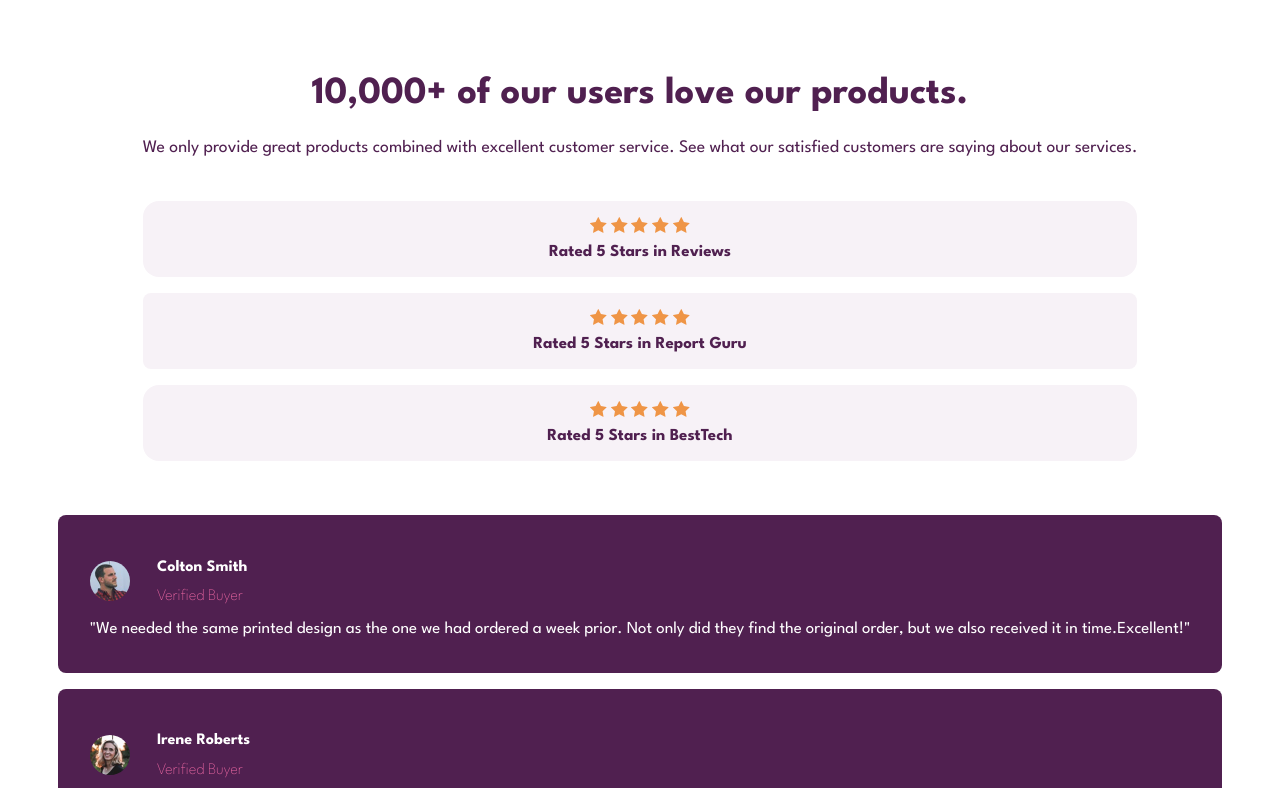
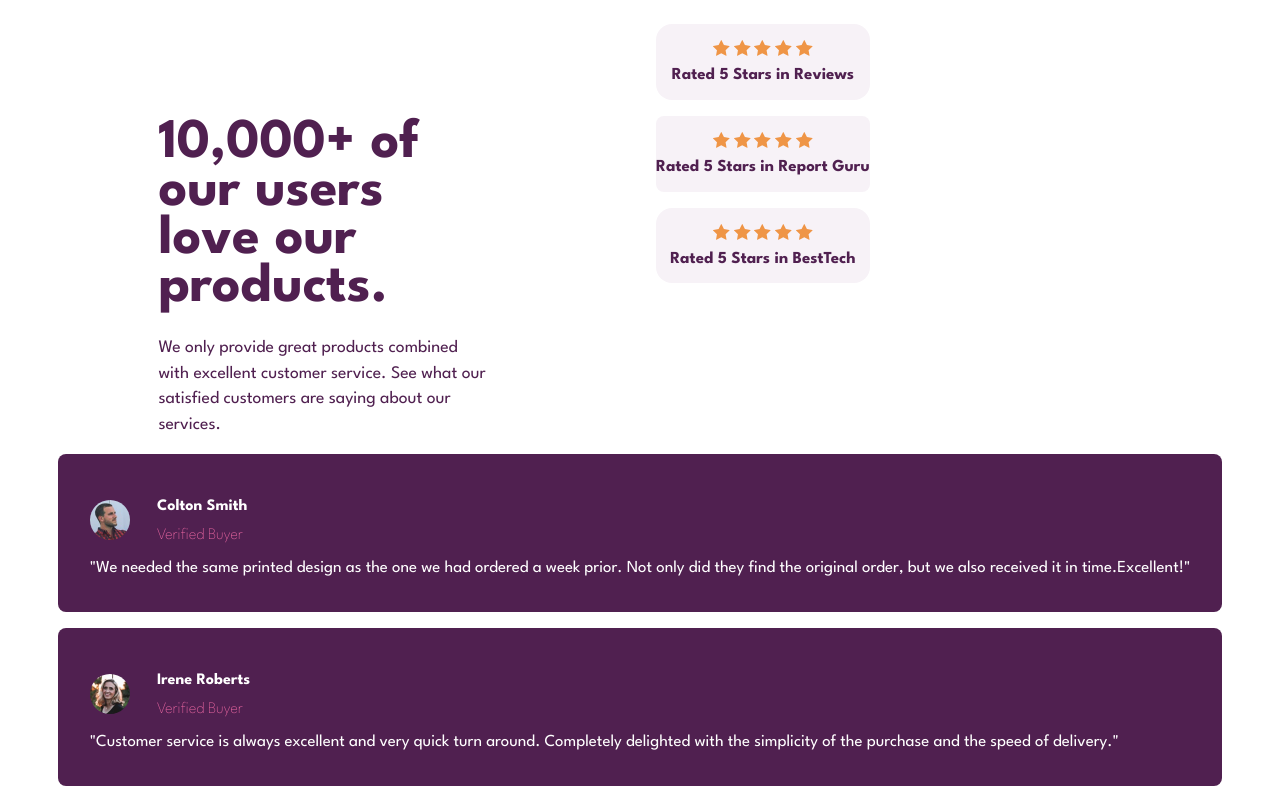
Before and after one commit to Carmenyo/Social-Proof-Section, a website: page index.html in a window 1280 px wide. Shown: the top 788 px of the page. Drawn offline with Linux system fonts and the light colour scheme.

Commit message:
intro section desktop version

```diff
--- a/index.html
+++ b/index.html
@@ -23,9 +23,12 @@
 <body>
   <main class="main">
     <section class="main__intro">
-      <h1 class="main__intro--title"> 10,000+ of our users love our products.</h1>
-      <p class="main__intro--paragraph"> We only provide great products combined with excellent customer service.
-        See what our satisfied customers are saying about our services.</p>
+      <div class="main__intro--left">
+        <h1 class="main__intro--title"> 10,000+ of our users love our products.</h1>
+        <p class="main__intro--paragraph"> We only provide great products combined with excellent customer service.
+          See what our satisfied customers are saying about our services.</p>
+      </div>
+
       <div class="main__intro--rating">
         <div class="main__intro--reviews">
           <div class="main__intro--stars">
@@ -58,7 +61,6 @@
         </div>
       </div>
     </section>
-
     <section class="main__testimonials">
       <article class="main__testimonials--article">
         <div class="main__testimonials--author">
@@ -68,7 +70,8 @@
             <span class="main__testimonials--span">Verified Buyer</span>
           </div>
         </div>
-        <p class="main__testimonials--paragraph"> "We needed the same printed design as the one we had ordered a week prior. Not only did they find the original order, but we also received it in time.Excellent!"</p>
+        <p class="main__testimonials--paragraph"> "We needed the same printed design as the one we had ordered a week
+          prior. Not only did they find the original order, but we also received it in time.Excellent!"</p>
       </article>
 
       <article class="main__testimonials--article">
@@ -79,7 +82,8 @@
             <span class="main__testimonials--span">Verified Buyer </span>
           </div>
         </div>
-        <p class="main__testimonials--paragraph"> "Customer service is always excellent and very quick turn around. Completely delighted with the simplicity of the purchase and the speed of delivery."</p>
+        <p class="main__testimonials--paragraph"> "Customer service is always excellent and very quick turn around.
+          Completely delighted with the simplicity of the purchase and the speed of delivery."</p>
       </article>
 
       <article class="main__testimonials--article">
@@ -90,7 +94,8 @@
             <span class="main__testimonials--span"> Verified Buyer</span>
           </div>
         </div>
-        <p class="main__testimonials--paragraph">"Put an order with this company and can only praise them for the very high standard. Will definitely use them again and recommend them to everyone!"</p>
+        <p class="main__testimonials--paragraph">"Put an order with this company and can only praise them for the very
+          high standard. Will definitely use them again and recommend them to everyone!"</p>
       </article>
     </section>
   </main>
--- /dev/null
+++ b/styles/_media-queries.scss
@@ -0,0 +1,24 @@
+@media (min-width: 769px) {
+  .main {
+    &__intro {
+      display: flex;
+
+      &--left {
+        width: 50%;
+      }
+      &--title {
+        font-size: 3.5rem;
+        padding: 2.5rem 7rem;
+        margin: 4.5rem 2.4rem -1rem;
+        text-align: left;
+        line-height: 3rem;
+      }
+
+      &--paragraph {
+        padding: 0rem 7rem ;
+        margin: 0rem 2.4rem ;
+        text-align: left;
+      }
+    }
+  }
+}
--- a/styles/main.scss
+++ b/styles/main.scss
@@ -1,5 +1,6 @@
 @import "variables";
 @import "layout";
+@import "media-queries.scss";
 
 
 body{
```
Also changed, not shown: styles/main.css, 1 other file.
